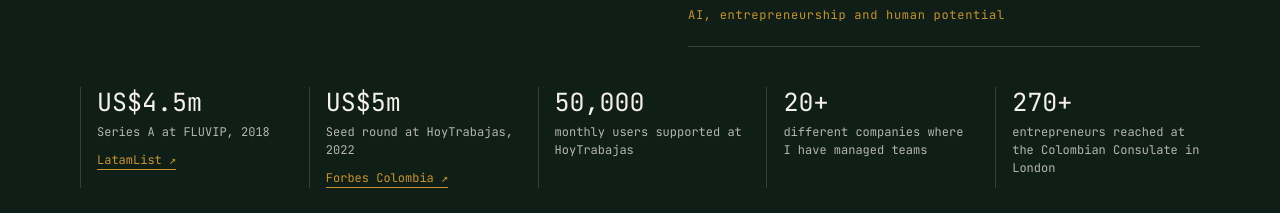
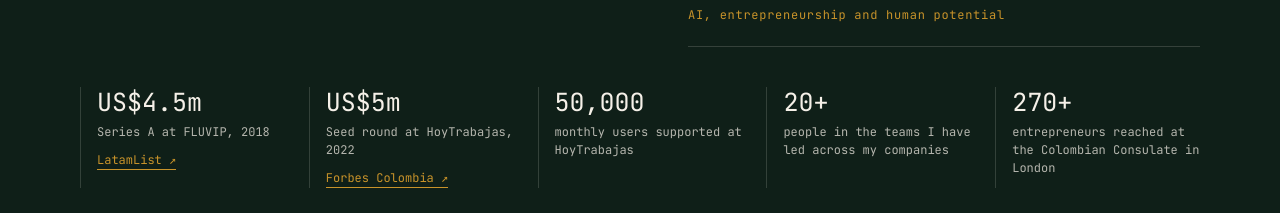
Before and after one commit to vlaguzman/personal_site, a Next.js app: page / in a window 1280 px wide. Shown: the part 2660-2873 px from the top of the page. Built offline with nearby package versions, Linux system fonts and the light colour scheme.

Commit message:
fix: describe the 20+ figure as team size, not number of companies

```diff
--- a/src/data/experience.ts
+++ b/src/data/experience.ts
@@ -33,7 +33,7 @@
         },
       },
       { value: "50,000", label: "monthly users supported at HoyTrabajas" },
-      { value: "20+", label: "different companies where I have managed teams" },
+      { value: "20+", label: "people in the teams I have led across my companies" },
       { value: "270+", label: "entrepreneurs reached at the Colombian Consulate in London" },
     ],
     cta: { label: "Explore my journey", href: "#journey" },
```
Also changed, not shown: 1 other file (tests, documents, lock files or other folders).
